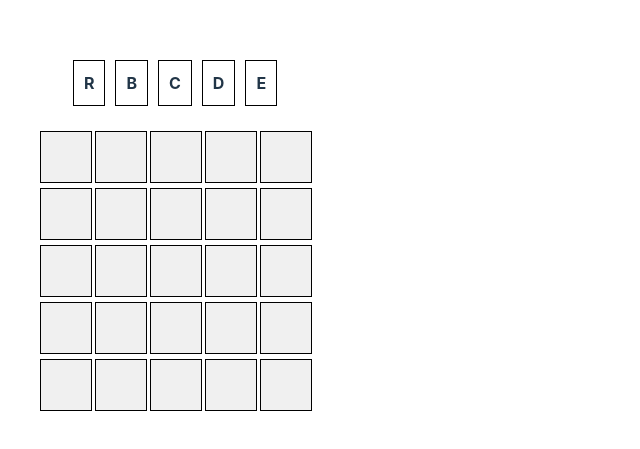
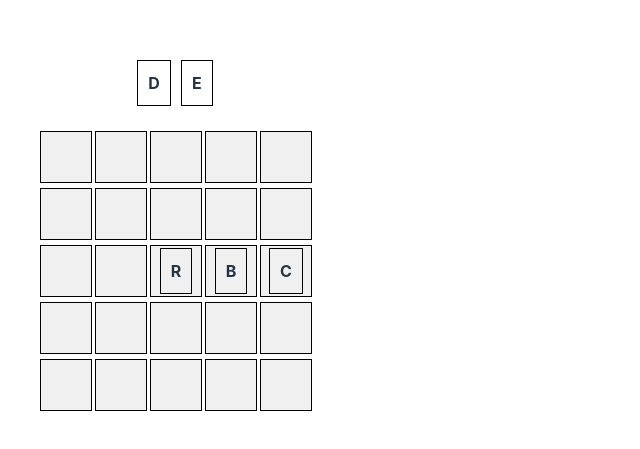
Before and after one commit to jbille29/Scrabble2ndAttempt, a React (Vite) app: page / in a window 1280 px wide. Shown: the part 167-616 px from the top of the page, without its empty margins (0-640 px from the left). Built offline with nearby package versions, Linux system fonts and the light colour scheme.

Commit message:
BUG FIX: cannot drag preplaced tiles

```diff
--- a/src/Board.jsx
+++ b/src/Board.jsx
@@ -4,41 +4,51 @@ import Square from './Square';
 import Tile from './Tile';
 
 const Board = () => {
-  // Tiles initially not on the board
-  const initialTiles = [
-    { id: 1, letter: 'R' },
-    { id: 2, letter: 'B' },
-    { id: 3, letter: 'C' },
-    { id: 4, letter: 'D' },
-    { id: 5, letter: 'E' },
+  // Define pre-placed tiles and their positions on a 5x5 board
+  const prePlacedTiles = [
+    { id: 1, letter: 'R', position: 12, isPrePlaced: true },
+    { id: 2, letter: 'B', position: 13, isPrePlaced: true },
+    { id: 3, letter: 'C', position: 14, isPrePlaced: true },
   ];
 
-  const [tiles, setTiles] = useState(initialTiles);
-  const [board, setBoard] = useState(Array(25).fill(null)); // Board squares are initially empty
+  // Define tiles in the letter pool
+  const letterPool = [
+    { id: 4, letter: 'D', isPrePlaced: false },
+    { id: 5, letter: 'E', isPrePlaced: false },
+  ];
+
+  // Initialize the board with nulls and place pre-placed tiles
+  const initialBoardState = Array(25).fill(null);
+  prePlacedTiles.forEach(tile => {
+    initialBoardState[tile.position] = tile;
+  });
+
+  const [tilesInPool, setTilesInPool] = useState(letterPool);
+  const [board, setBoard] = useState(initialBoardState); // Board now starts with pre-placed tiles
 
   const moveTileToBoard = (tile, toIndex) => {
     const newBoard = [...board];
 
-    // Find and remove the tile from its current position if it's already on the board
+    // Check if moving within the board or from pool
     const currentIndex = newBoard.findIndex(t => t?.id === tile.id);
     if (currentIndex !== -1) {
-      newBoard[currentIndex] = null;
+      newBoard[currentIndex] = null; // Remove from current position
     }
 
-    // Place the tile on the new position on the board
-    newBoard[toIndex] = tile;
+    // Place the tile in the new position
+    newBoard[toIndex] = {...tile, isPrePlaced: false}; // Mark it as not pre-placed when moved
     setBoard(newBoard);
 
-    // If the tile was not on the board already, remove it from the tile area
-    if (!board.includes(tile)) {
-      setTiles(tiles.filter(t => t.id !== tile.id));
+    // If the tile was from the pool, remove it from the pool
+    if (currentIndex === -1) {
+      setTilesInPool(tilesInPool.filter(t => t.id !== tile.id));
     }
   };
 
   const returnTileToArea = (index) => {
     const tile = board[index];
-    if (tile) {
-      setTiles([...tiles, tile]); // Add the tile back to the tile area
+    if (tile && !tile.isPrePlaced) { // Only allow returning non pre-placed tiles to the pool
+      setTilesInPool([...tilesInPool, tile]); // Add the tile back to the tile area
       const newBoard = [...board];
       newBoard[index] = null; // Remove the tile from the board
       setBoard(newBoard);
@@ -48,8 +58,9 @@ const Board = () => {
   return (
     <div>
       <div style={{ display: 'flex', justifyContent: 'center', marginBottom: '20px' }}>
-        {tiles.map(tile => (
-          <Tile key={tile.id} letter={tile.letter} id={tile.id} />
+        {tilesInPool.map(tile => (
+          // Adjust the rendering logic in Board.jsx
+          <Tile key={tile.id} letter={tile.letter} id={tile.id} isDraggable={!tile.isPrePlaced} />
         ))}
       </div>
       <div style={{ display: 'grid', gridTemplateColumns: 'repeat(5, 50px)', gap: '5px' }}>
--- a/src/Square.jsx
+++ b/src/Square.jsx
@@ -7,7 +7,7 @@ const Square = ({ onDrop, returnTile, tile, id }) => {
   const [{ isOver, canDrop }, drop] = useDrop({
     accept: 'tile',
     drop: (item) => onDrop(item, id),
-    canDrop: () => !tile, // Only allow dropping if there's no tile currently in the square
+    canDrop: () => !tile || !tile.isPrePlaced, // Only allow dropping if there's no tile or the tile is not pre-placed
     collect: monitor => ({
       isOver: !!monitor.isOver(),
       canDrop: !!monitor.canDrop(),
@@ -30,7 +30,7 @@ const Square = ({ onDrop, returnTile, tile, id }) => {
   return (
     <div ref={drop} style={{ width: '50px', height: '50px', backgroundColor, border: '1px solid black', display: 'flex', justifyContent: 'center', alignItems: 'center' }}
          onDoubleClick={handleDoubleClick}>
-      {tile && <Tile letter={tile.letter} id={tile.id} />}
+          {tile && <Tile key={tile.id} letter={tile.letter} id={tile.id} isDraggable={!tile.isPrePlaced} />}
     </div>
   );
 };
--- a/src/Tile.jsx
+++ b/src/Tile.jsx
@@ -2,19 +2,20 @@
 import React from 'react';
 import { useDrag } from 'react-dnd';
 
-const Tile = ({ letter, id }) => {
-  const [{ isDragging }, drag] = useDrag(() => ({
+const Tile = ({ letter, id, isDraggable }) => {
+  const [{ isDragging }, drag, preview] = useDrag(() => ({
     type: 'tile',
     item: { id, letter },
+    canDrag: isDraggable, // Only allow dragging if the tile is not pre-placed
     collect: monitor => ({
       isDragging: !!monitor.isDragging(),
     }),
-  }));
+  }), [isDraggable]); // React on changes to isDraggable
 
   return (
-    <div ref={drag} style={{
+    <div ref={isDraggable ? drag : preview} style={{
       opacity: isDragging ? 0.5 : 1,
-      cursor: 'move',
+      cursor: isDraggable ? 'move' : 'default',
       padding: '10px',
       margin: '5px',
       border: '1px solid black',
```
